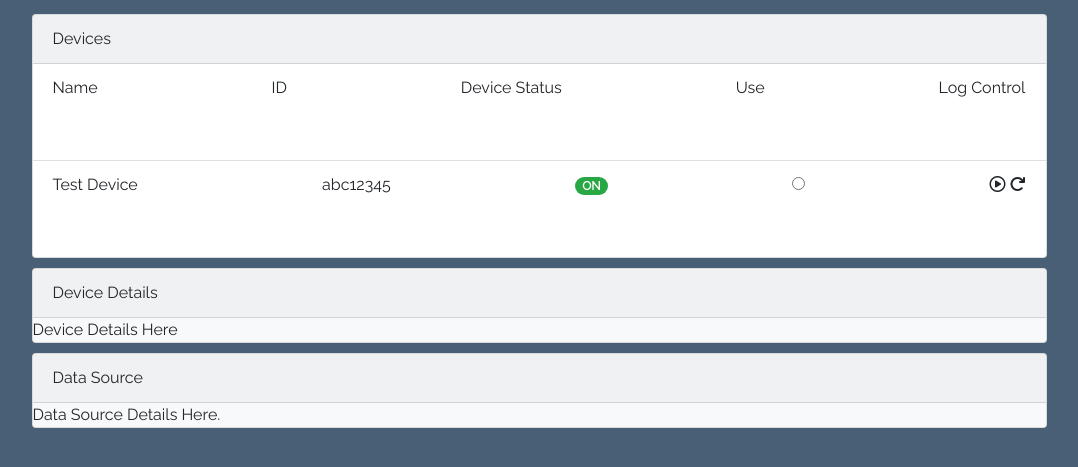
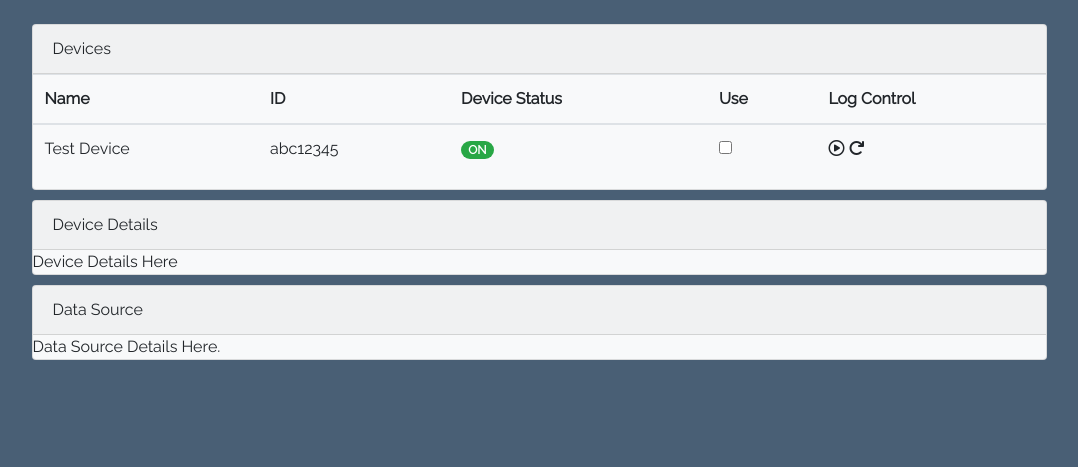
Before and after one commit to jzalger/particle-hub, a Flask app: page / in a window 1280 px wide. Shown: the part 56-523 px from the top of the page, without its empty margins (101-1179 px from the left). Run offline with Flask 2, Linux system fonts and the light colour scheme; some libraries are stand-ins or nearby versions.

Commit message:
templating and UI development

```diff
--- a/particlehub/static/particlehub.css
+++ b/particlehub/static/particlehub.css
@@ -12,7 +12,7 @@ body {
     padding-top:10px;
 }
 .main-row {
-    margin-top:70px;
+    margin-top:80px;
 }
 .card {
     background: #DCD7D5;
--- a/particlehub/templates/particlehub.html
+++ b/particlehub/templates/particlehub.html
@@ -75,26 +75,26 @@
                 <div class="card-header">
                     Devices
                 </div>
-                <ul class="list-group list-group-flush">
-                    <a class="list-group-item list-group-item-action flex-column align-items-start">
-                        <div class="d-flex w-100 justify-content-between">
-                            <div class="mb-1">Name</div>
-                            <div class="mb-2">ID</div>
-                            <div class="mb-3">Device Status</div>
-                            <div class="mb-4">Use</div>
-                            <div class="mb-5">Log Control</div>
-                        </div>
-                    </a>
-                    <a class="list-group-item list-group-item-action flex-column align-items-start">
-                        <div class="d-flex w-100 justify-content-between">
-                            <div class="mb-1">Test Device</div>
-                            <div class="mb-2">abc12345</div>
-                            <div class="mb-3"><span class="badge badge-pill badge-success">ON</span></div>
-                            <div class="mb-4"><input type="radio" aria-label="Use Device"></div>
-                            <div class="mb-5"><i class="far fa-play-circle"></i> <i class="fas fa-redo"></i></div>
-                        </div>
-                    </a>
-                </ul>
+                <table class="table">
+                    <thead>
+                    <tr>
+                        <th>Name</th>
+                        <th>ID</th>
+                        <th>Device Status</th>
+                        <th>Use</th>
+                        <th>Log Control</th>
+                    </tr>
+                    </thead>
+                    <tbody>
+                    <tr>
+                        <td>Test Device</td>
+                        <td>abc12345</td>
+                        <td><span class="badge badge-pill badge-success">ON</span></td>
+                        <td><input type="checkbox" aria-label="Use Device"></td>
+                        <td><i class="far fa-play-circle"></i> <i class="fas fa-redo"></i></td>
+                    </tr>
+                    </tbody>
+                </table>
             </div>
         </div>
     </div>
```
Also changed, not shown: particlehub/templates/device_list_row.html (+7 -9 lines).
